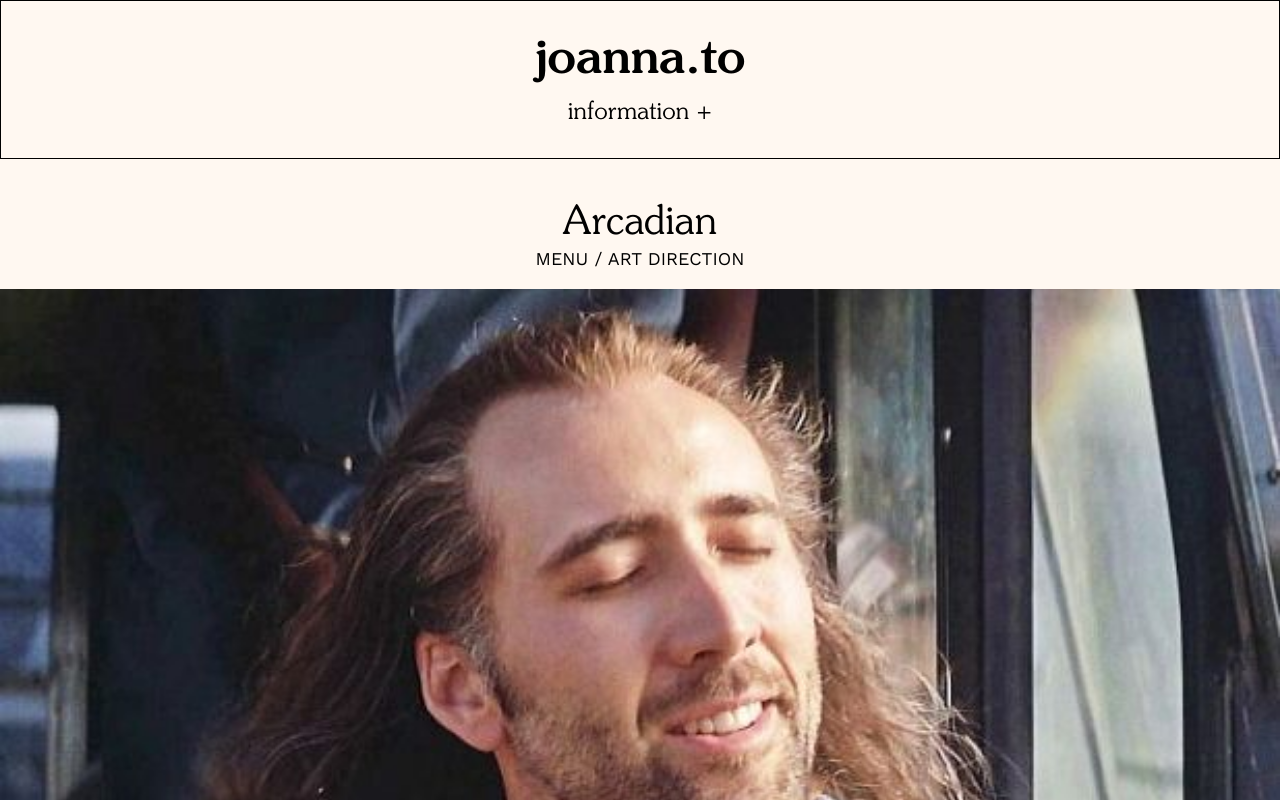
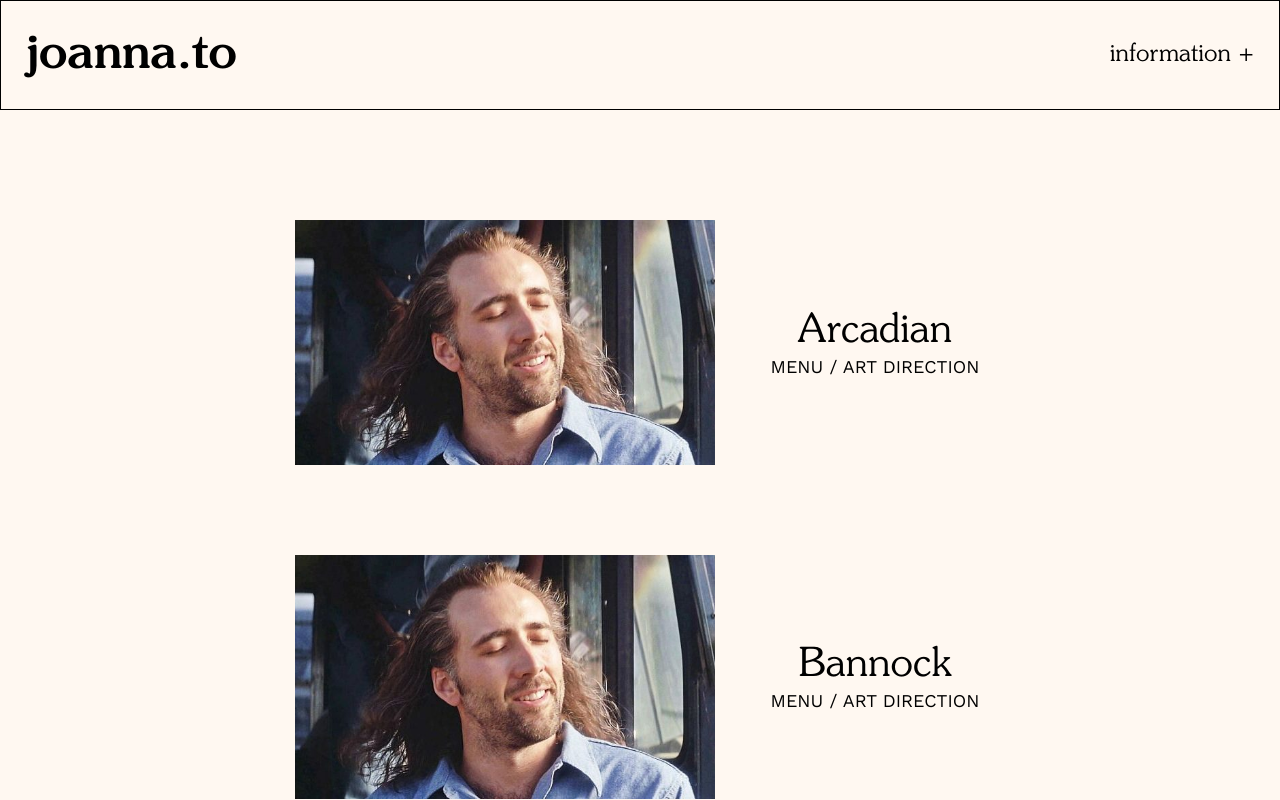
Before and after one commit to ArnoldDonPaul/portfolioJoanna, a React (Create React App) app: page / in a window 1280 px wide. Shown: the top 800 px of the page. Built offline with nearby package versions, Linux system fonts and the light colour scheme.

Commit message:
tablet view implemented

```diff
--- a/src/pages/Main.js
+++ b/src/pages/Main.js
@@ -11,16 +11,24 @@ class Main extends Component {
         return (
             <>
                 <nav className="navBar">
-                    <h1 className="navBar__header">joanna.to</h1>
+                    <div className="navBar__infoInitial">
                         {
                             this.state.infoExpanded === false && (
+                                <>
+                                    <h1 className="navBar__header">joanna.to</h1>
                                     <h2 className="navBar__info" onClick={() => this.setState({ infoExpanded: true })}>information +</h2>
+                                </>
                             )
                         }
+                    </div>
                     {
                         this.state.infoExpanded === true && (
+                            <>
+                                <div className="navBar__infoInitial">
+                                    <h1 className="navBar__header">joanna.to</h1>
+                                    <h2 className="navBar__info" onClick={() => this.setState({ infoExpanded: false })}>information −</h2>
+                                </div>
                                 <div>
-                                <h2 className="navBar__info" onClick={() => this.setState({ infoExpanded: false })}>information −</h2>
                                     <p className="navBar__infoExpanded">i'm a graphic designer based in toronto, canada.</p>
                                     <p className="navBar__infoExpanded">* i’m currently an intermediate designer at oliver & bonacini hospitality</p>
                                     <div className="contactBox">
@@ -34,38 +42,49 @@ class Main extends Component {
                                         </div>
                                     </div>
                                 </div>
+                            </>
                         )
                     }
                 </nav>
 
                 <section>
                     <div className="projectBox">
+                        <div className="projectBox__textBox">
                             <h1 className="projectBox__title">arcadian</h1>
                             <h2 className="projectBox__subtitle">menu / art direction</h2>
+                        </div>
                         <img className="projectBox__image" src={nicCage} alt="arcadian"></img>
                     </div>
 
                     <div className="projectBox">
+                        <div className="projectBox__textBox">
                             <h1 className="projectBox__title">bannock</h1>
                             <h2 className="projectBox__subtitle">menu / art direction</h2>
+                        </div>
                         <img className="projectBox__image" src={nicCage} alt="arcadian"></img>
                     </div>
 
                     <div className="projectBox">
+                        <div className="projectBox__textBox">
                             <h1 className="projectBox__title">little foot</h1>
                             <h2 className="projectBox__subtitle">user experience & interface</h2>
+                        </div>
                         <img className="projectBox__image" src={nicCage} alt="arcadian"></img>
                     </div>
 
                     <div className="projectBox">
+                        <div className="projectBox__textBox">
                             <h1 className="projectBox__title">buffo</h1>
                             <h2 className="projectBox__subtitle">menu / typography</h2>
+                        </div>
                         <img className="projectBox__image" src={nicCage} alt="arcadian"></img>
                     </div>
 
                     <div className="projectBox">
+                        <div className="projectBox__textBox">
                             <h1 className="projectBox__title">canteen</h1>
                             <h2 className="projectBox__subtitle">menu / typography / art direction</h2>
+                        </div>
                         <img className="projectBox__image" src={nicCage} alt="arcadian"></img>
                     </div>
 
--- /dev/null
+++ b/src/styles/_mixins.scss
@@ -0,0 +1,31 @@
+@import './variables';
+
+@mixin tablet {
+    @media screen and (min-width: $tablet-breakpoint) {
+        @content;
+    }
+}
+
+@mixin desktop {
+    @media screen and (min-width: $desktop-breakpoint) {
+        @content;
+    }
+}
+
+//FONTS
+
+@import url('https://fonts.googleapis.com/css2?family=Work+Sans&display=swap');
+
+@font-face {
+    font-family: 'itcSouvenir';
+    font-style: normal;
+    font-weight: normal;
+    src: local('itcSouvenir'), url(../assets/fonts/SOUVENIRSTD-MEDIUM.OTF)
+}
+
+@font-face {
+    font-family: 'itcSouvenirLight';
+    font-style: normal;
+    font-weight: normal;
+    src: local('itcSouvenir'), url(../assets/fonts/SOUVENIRSTD-LIGHT.OTF)
+}
--- /dev/null
+++ b/src/styles/_variables.scss
@@ -0,0 +1,2 @@
+$tablet-breakpoint: 768px;
+$desktop-breakpoint: 1200px;
--- a/src/styles/styles.css
+++ b/src/styles/styles.css
@@ -74,6 +74,26 @@ body {
   text-align: left;
 }
 
+@media screen and (min-width: 768px) {
+  .navBar__infoInitial {
+    display: -webkit-box;
+    display: -ms-flexbox;
+    display: flex;
+    -webkit-box-align: center;
+        -ms-flex-align: center;
+            align-items: center;
+    -webkit-box-pack: justify;
+        -ms-flex-pack: justify;
+            justify-content: space-between;
+  }
+  .navBar__header {
+    margin: 25px 25px;
+  }
+  .navBar__info {
+    margin: 0 25px;
+  }
+}
+
 .contactBox {
   display: -webkit-box;
   display: -ms-flexbox;
@@ -118,4 +138,29 @@ body {
   height: auto;
   margin: 20px auto;
 }
+
+@media screen and (min-width: 768px) {
+  .projectBox {
+    display: -webkit-box;
+    display: -ms-flexbox;
+    display: flex;
+    -webkit-box-orient: horizontal;
+    -webkit-box-direction: reverse;
+        -ms-flex-direction: row-reverse;
+            flex-direction: row-reverse;
+    -webkit-box-align: center;
+        -ms-flex-align: center;
+            align-items: center;
+    -webkit-box-sizing: border-box;
+            box-sizing: border-box;
+  }
+  .projectBox__image {
+    width: 420px;
+    margin-left: auto;
+    margin-right: 50px;
+  }
+  .projectBox__textBox {
+    margin-right: auto;
+  }
+}
 /*# sourceMappingURL=styles.css.map */
--- a/src/styles/styles.scss
+++ b/src/styles/styles.scss
@@ -1,18 +1,4 @@
-@import url('https://fonts.googleapis.com/css2?family=Work+Sans&display=swap');
-
-@font-face {
-    font-family: 'itcSouvenir';
-    font-style: normal;
-    font-weight: normal;
-    src: local('itcSouvenir'), url(../assets/fonts/SOUVENIRSTD-MEDIUM.OTF)
-}
-
-@font-face {
-    font-family: 'itcSouvenirLight';
-    font-style: normal;
-    font-weight: normal;
-    src: local('itcSouvenir'), url(../assets/fonts/SOUVENIRSTD-LIGHT.OTF)
-}
+@import './mixins';
 
 html {
     background: #FFF8F1;
@@ -63,6 +49,19 @@ body {
         font-size: 15px;
         text-align: left;
     }
+    @include tablet {
+        &__infoInitial {
+            display: flex;
+            align-items: center;
+            justify-content: space-between;
+        }
+        &__header {
+            margin: 25px 25px;
+        }
+        &__info {
+            margin: 0 25px;
+        }
+    }
 }
 
 .contactBox {
@@ -81,6 +80,9 @@ body {
 .projectBox {
     text-align: center;
     margin: 50px auto;
+    // &__textBox {
+
+    // }
     &__title {
         text-transform: capitalize;
         font-family: 'itcSouvenirLight', sans-serif;
@@ -90,15 +92,29 @@ body {
     }
     &__subtitle {
         width: 220px;
-       text-transform: uppercase;
-       font-family: 'Work Sans', sans-serif;
-       font-weight: lighter;
-       font-size: 18px;
-       margin: 0 auto;
+        text-transform: uppercase;
+        font-family: 'Work Sans', sans-serif;
+        font-weight: lighter;
+        font-size: 18px;
+        margin: 0 auto;
     }
     &__image {
         width: 100%;
         height: auto;
         margin: 20px auto;
     }
+    @include tablet {
+        display: flex;
+        flex-direction: row-reverse;
+        align-items: center;
+        box-sizing: border-box;
+        &__image {
+            width: 420px;
+            margin-left: auto;
+            margin-right: 50px;
+        }
+        &__textBox {
+            margin-right: auto;
+        }
+    }
 }
```
Also changed, not shown: 1 other file (tests, documents, lock files or other folders). Lines whose indentation alone changed are shown as unchanged.
